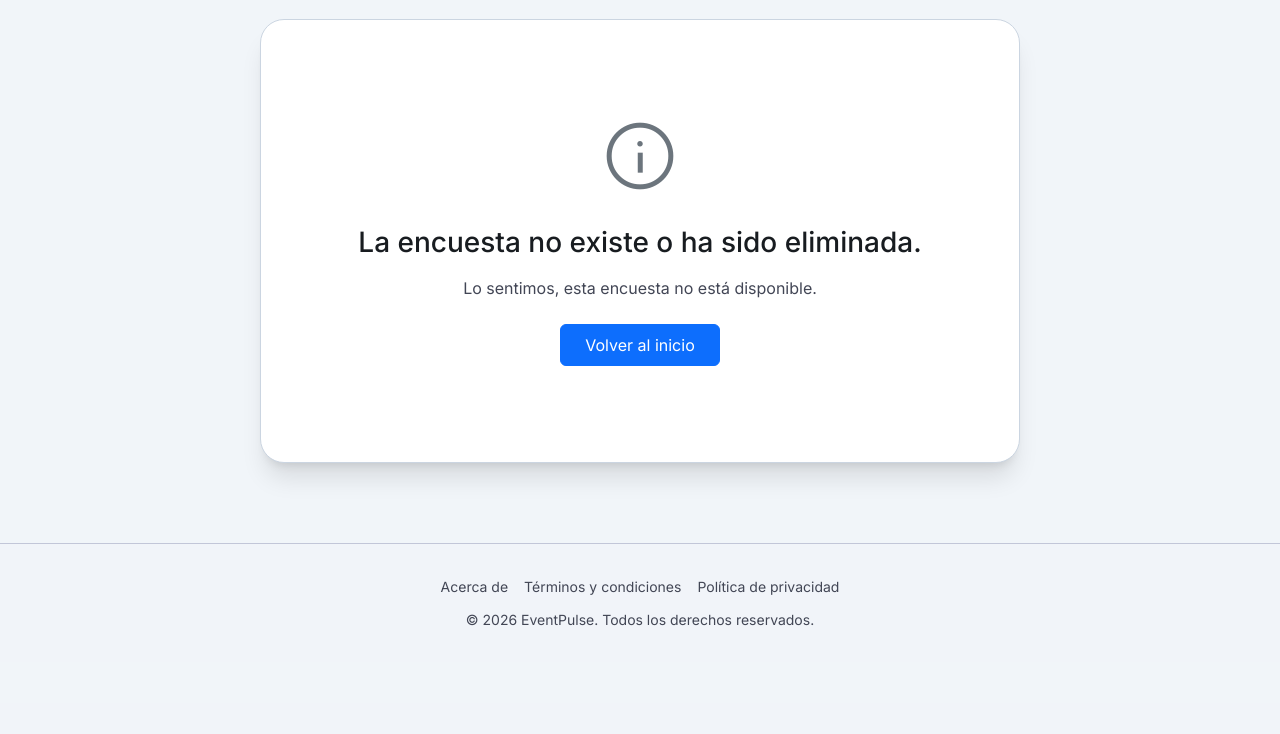
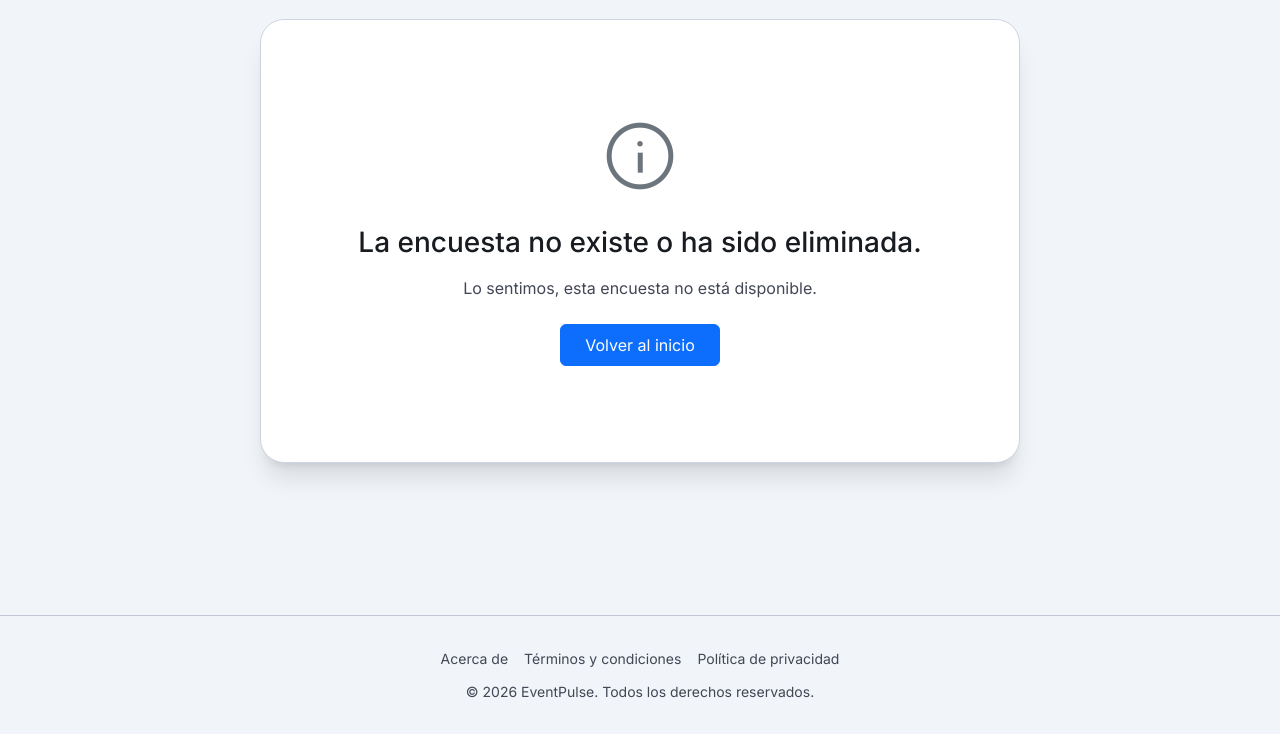
Before and after one commit to Rocio-Planas/Event, a Django app: page /encuestas/1/responder/1/ in a window 1280 px wide. Shown: the part 97-831 px from the top of the page. Before the commit the page ends 723 px from the top, so only its background shows below. Run offline with Django 5.2, Linux system fonts and the light colour scheme; data that the repository does not hold is empty; some libraries are stand-ins or nearby versions.

Commit message:
arreglo footer la respuestas de la encuesta

```diff
--- a/pe_surveys/templates/pe_surveys/survey_answer.html
+++ b/pe_surveys/templates/pe_surveys/survey_answer.html
@@ -9,7 +9,7 @@
 
 {% block content %}
 {% if error %}
-<div class="container pt-1 pb-5">
+<div class="container pt-1 pb-5" style="min-height: calc(100vh - 200px);">
     <div class="row justify-content-center">
         <div class="col-12 col-lg-10">
             <div class="card ev-form-card border-0 shadow-sm">
```
